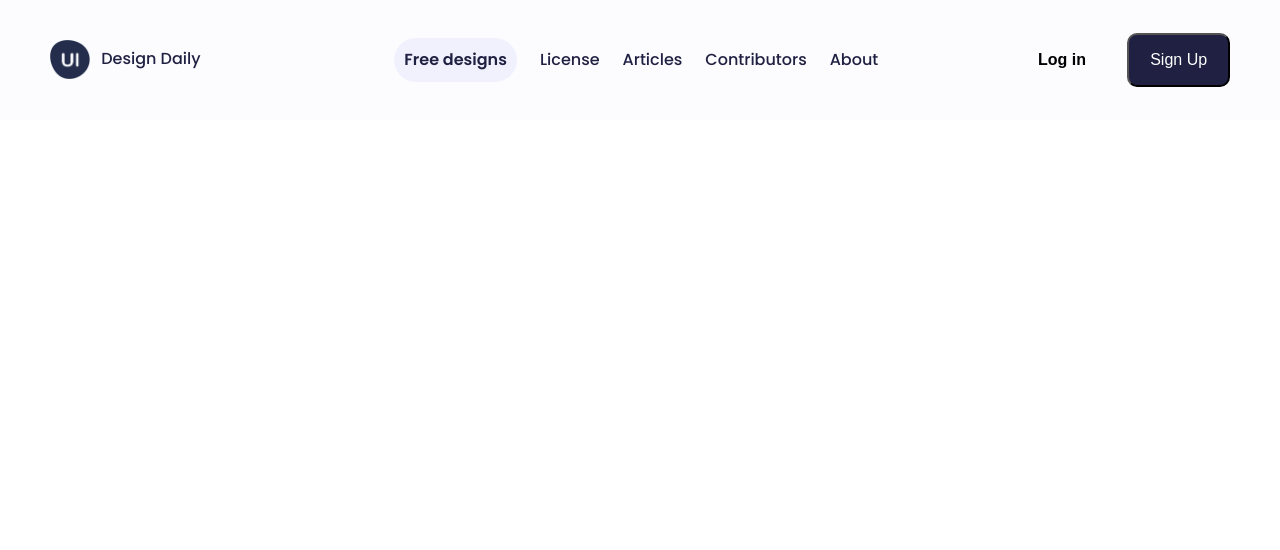
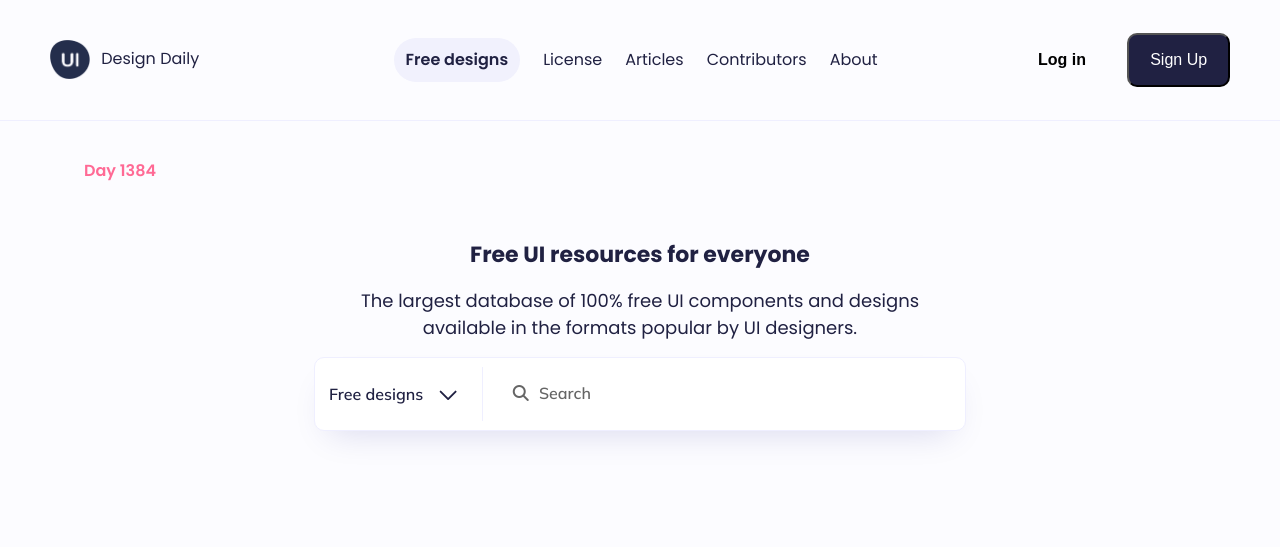
Before and after one commit to birkan-dogan/day1384, a plain HTML site: page index.html in a window 1280 px wide. Drawn offline with nearby package versions, Linux system fonts and the light colour scheme.

Commit message:
main part of the project is looking great but not functional yet

```diff
--- a/index.html
+++ b/index.html
@@ -45,5 +45,66 @@
         <button class="sign-up">Sign Up</button>
       </div>
     </header>
+    <main>
+      <section class="letter-box">
+        <p class="main-title">Free UI resources for everyone</p>
+        <p class="main-description">
+          The largest database of 100% free UI components and designs available
+          in the formats popular by UI designers.
+        </p>
+      </section>
+      <section class="search-box">
+        <div class="dropdown">
+          <div class="dropdown-big">
+            <p>
+              Free designs
+              <button>
+                <!-- arrow-down icon -->
+                <svg
+                  width="31"
+                  height="31"
+                  viewBox="0 0 31 31"
+                  fill="none"
+                  xmlns="http://www.w3.org/2000/svg"
+                >
+                  <g clip-path="url(#clip0_1_512)">
+                    <path
+                      d="M7.625 11.5952L15.125 19.0952L22.625 11.5952"
+                      stroke="#202142"
+                      stroke-width="1.875"
+                      stroke-linecap="round"
+                      stroke-linejoin="round"
+                    />
+                  </g>
+                  <defs>
+                    <clipPath id="clip0_1_512">
+                      <rect
+                        width="30"
+                        height="30"
+                        fill="white"
+                        transform="translate(0.125 0.345184)"
+                      />
+                    </clipPath>
+                  </defs>
+                </svg>
+              </button>
+            </p>
+          </div>
+          <div class="dropdown-box">
+            <p>Customable Templates</p>
+            <p>Pro Level</p>
+          </div>
+        </div>
+        <form>
+          <button>
+            <i class="fa-sharp fa-solid fa-magnifying-glass"></i> Search
+          </button>
+          <input type="search" />
+        </form>
+      </section>
+      <div class="day">
+        <p>Day 1384</p>
+      </div>
+    </main>
   </body>
 </html>
--- a/scss/components/_main.scss
+++ b/scss/components/_main.scss
@@ -0,0 +1,112 @@
+main {
+  display: flex;
+  justify-content: center;
+  align-items: center;
+  flex-direction: column;
+  height: 427px;
+  background-color: $background-color;
+  border-top: 1px solid $border-color;
+  text-align: center;
+  position: relative; // for .day
+
+  .letter-box {
+    .main-title {
+      font-size: 22px;
+      font-weight: 700;
+    }
+
+    .main-description {
+      font-size: 18px;
+      font-weight: 400;
+      max-width: 581px;
+      height: 54px;
+    }
+  }
+
+  .search-box {
+    display: flex;
+    justify-content: center;
+    align-items: center;
+
+    background-color: #ffff;
+    border: 1px solid $border-color;
+    box-shadow: 0px 16px 35px -15px rgba(2, 5, 132, 0.15);
+    border-radius: 10px;
+
+    width: 652px;
+    height: 74px;
+
+    .dropdown {
+      border-right: 1px solid $border-color;
+      width: 165px;
+      height: 54px;
+
+      .dropdown-big {
+        display: flex;
+        justify-content: center;
+        align-items: center;
+        gap: 20px;
+
+        p {
+          font-family: $font-family-2;
+          font-weight: 600;
+          margin-top: 12px;
+        }
+
+        button {
+          border: none;
+          background-color: transparent;
+          &:focus {
+            outline: none;
+          }
+        }
+      }
+
+      .dropdown-box {
+        display: none;
+      }
+    }
+  }
+
+  form {
+    padding-left: 18px;
+
+    button {
+      width: 96.27px;
+      border: none;
+      background-color: transparent;
+      font-family: $font-family-2;
+      font-weight: 600;
+      opacity: 0.6;
+
+      &:focus {
+        outline: none;
+      }
+
+      i {
+        width: 28px;
+      }
+    }
+
+    input {
+      //   border: none;
+      padding: 17px 60px;
+      border: none;
+      font-size: 18px;
+      font-weight: bold;
+
+      &:focus {
+        outline: none;
+      }
+    }
+  }
+  .day {
+    color: $day-color;
+    font-weight: 600;
+    position: absolute;
+    top: 38px;
+    left: 67px;
+    width: 106px;
+    height: 40px;
+  }
+}
--- a/scss/style.scss
+++ b/scss/style.scss
@@ -7,7 +7,7 @@
 @import "./pages/home";
 
 // additional font-family (Poppins, Mulish)
-@import url("https://fonts.googleapis.com/css2?family=Mulish:wght@500;600&family=Poppins:wght@500;600;700&display=swap");
+@import url("https://fonts.googleapis.com/css2?family=Mulish:wght@500;600&family=Poppins:wght@400;500;600;700&display=swap");
 
 body {
   min-height: 100vh;
```
Also changed, not shown: css/style.css, 1 other file.
